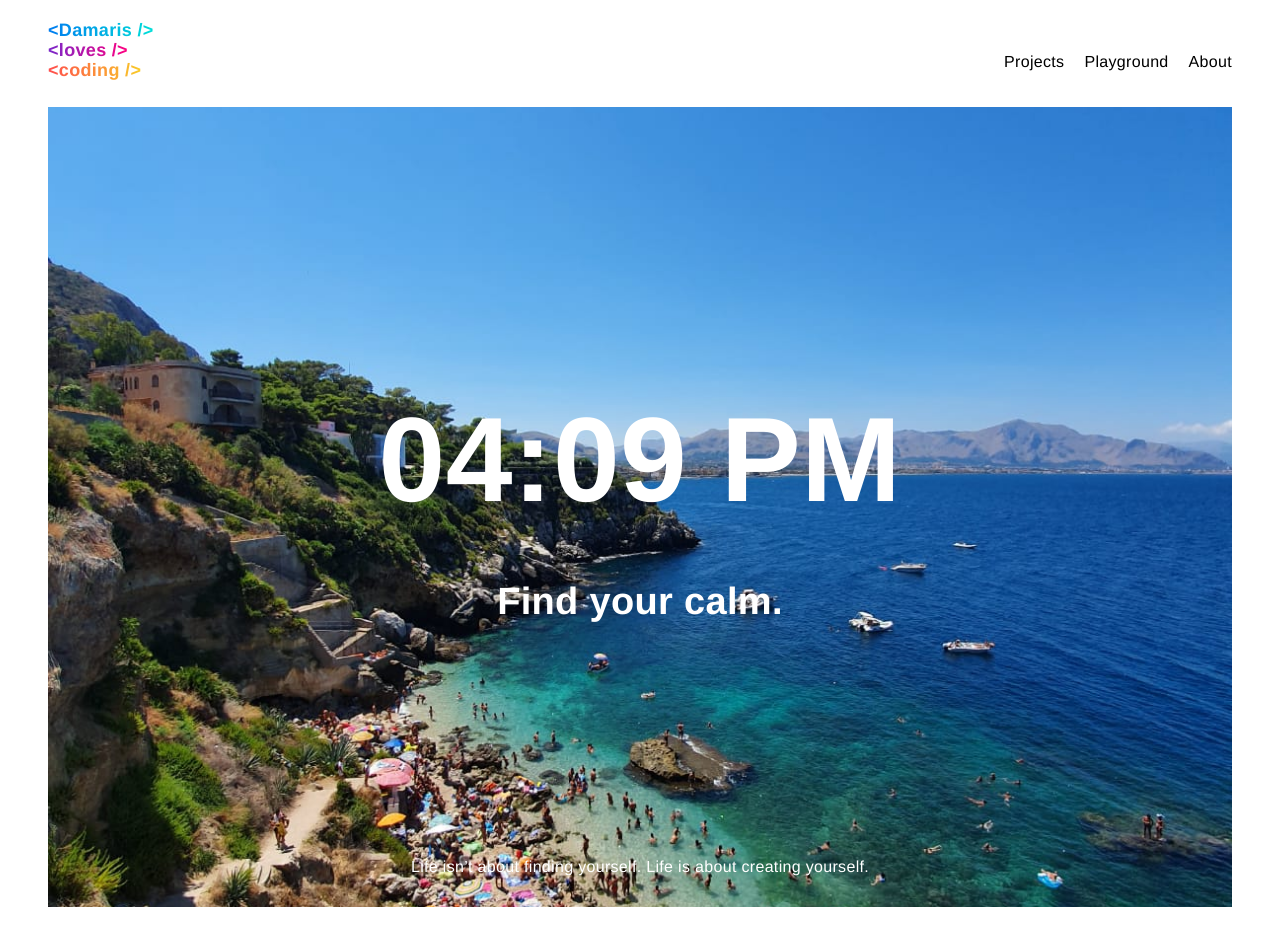
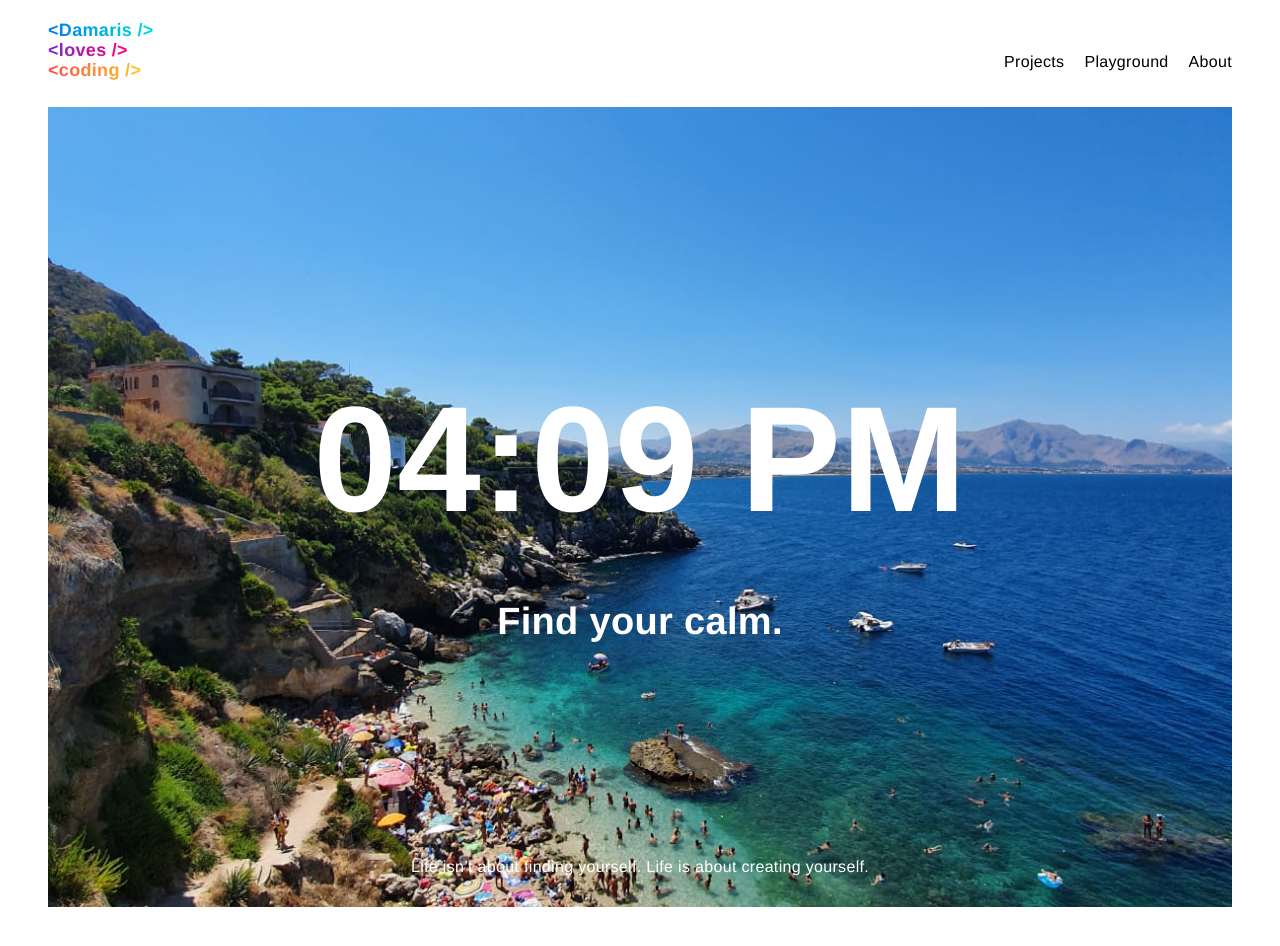
Before and after one commit to damarisGoebel/myWebsite, a Next.js app: page / in a window 1280 px wide. Shown: the top 946 px of the page. Built offline with nearby package versions, Linux system fonts and the light colour scheme; a web font is replaced by a local one.

Commit message:
new medium posts

```diff
--- a/package.json
+++ b/package.json
@@ -2,7 +2,7 @@
   "name": "mywebsite",
   "version": "0.1.0",
   "private": true,
-    "scripts": {
+  "scripts": {
     "dev": "next dev",
     "build": "next build && next export",
     "start": "next start"
@@ -10,6 +10,7 @@
   "dependencies": {
     "clsx": "^1.1.1",
     "gh-pages": "^3.1.0",
+    "jest": "^27.2.2",
     "next": "10.1.3",
     "react": "17.0.2",
     "react-confetti": "^6.0.1",
--- a/styles/Home.module.css
+++ b/styles/Home.module.css
@@ -10,7 +10,7 @@
 }
 
 .time {
-    font-size: 120px;
+    font-size: 150px;
     padding: 0 25px;
 }
 
```
Also changed, not shown: 1 other file (tests, documents, lock files or other folders).
